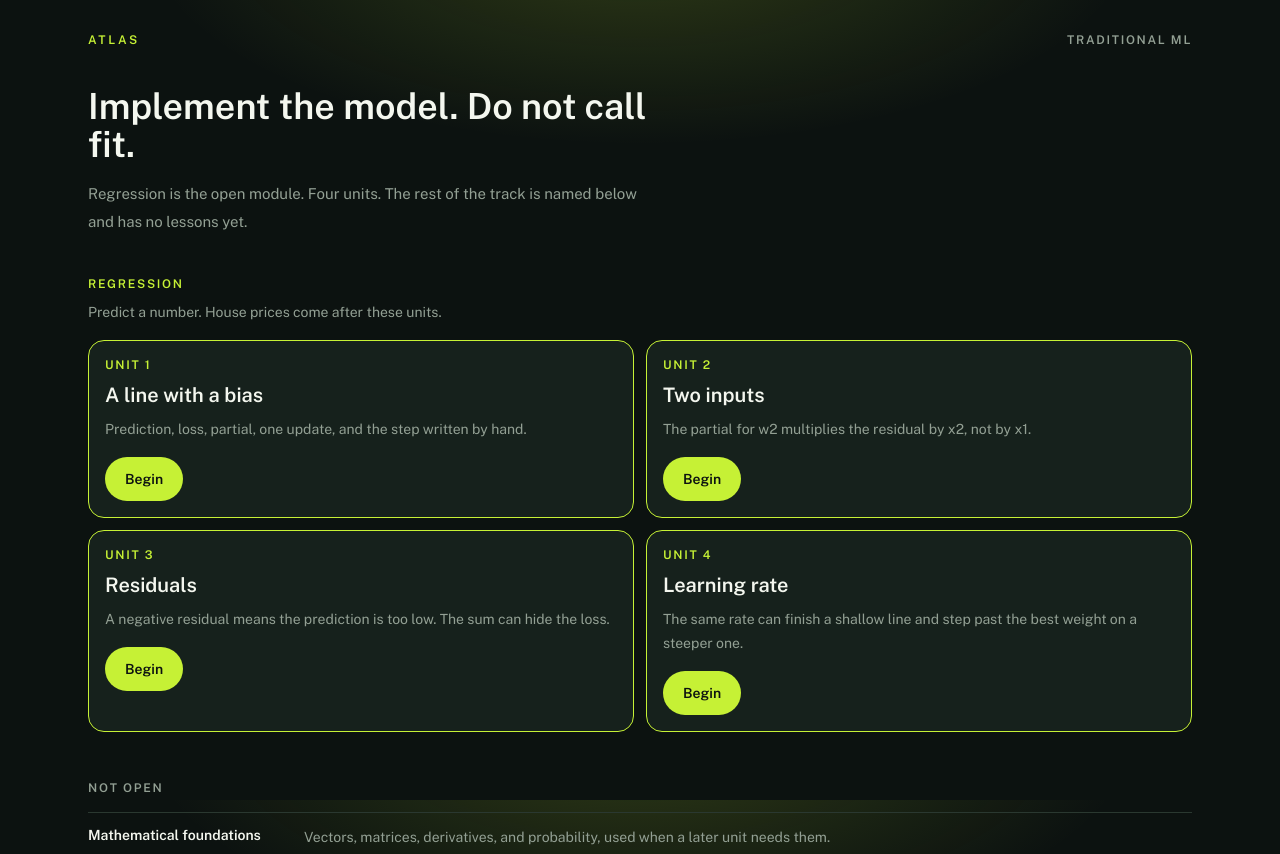
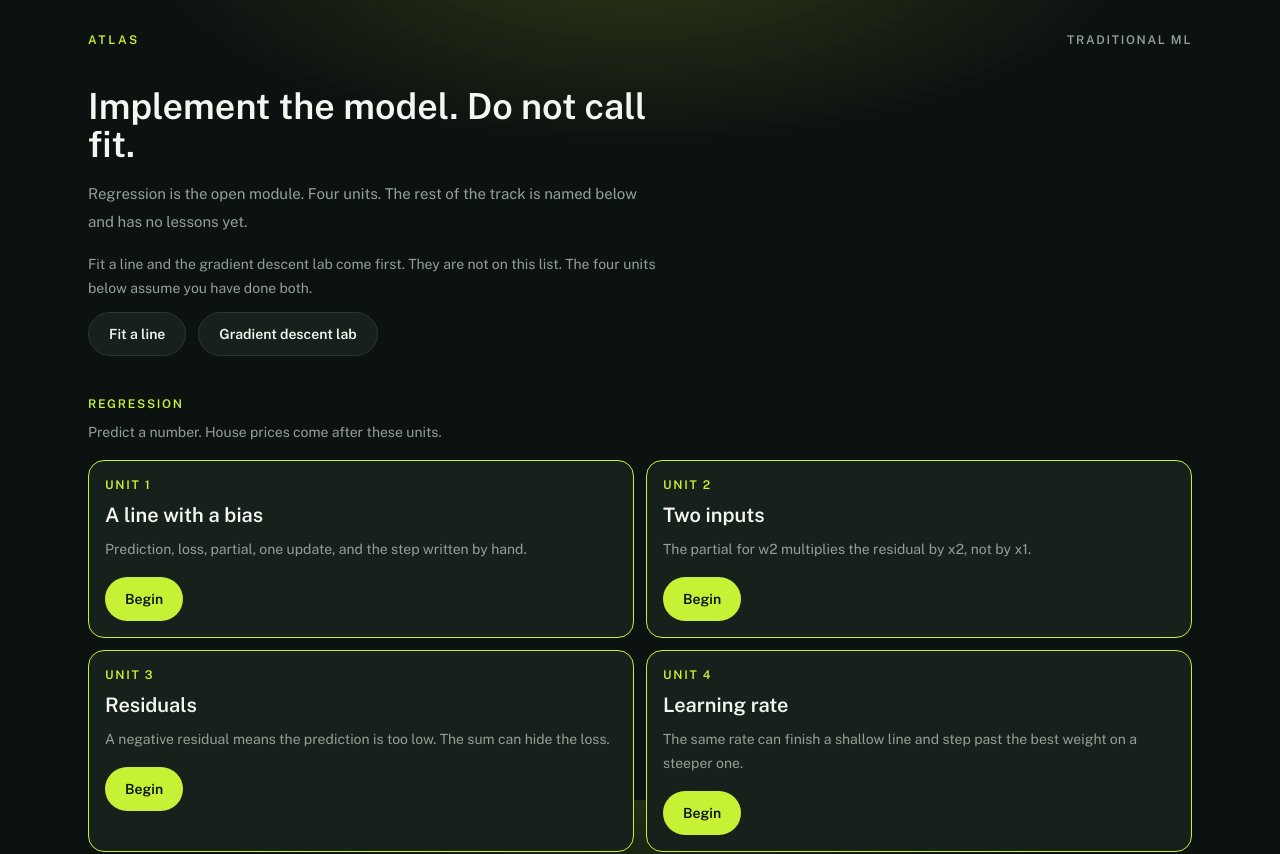
Before and after one commit to Brohammad/atlas, a Next.js app: page /classical in a window 1280 px wide. Shown: the top 854 px of the page. Built offline with nearby package versions, Linux system fonts and the light colour scheme.

Commit message:
fix(classical): surface lab and beginner prerequisites on the map

```diff
--- a/components/classical-map.tsx
+++ b/components/classical-map.tsx
@@ -58,6 +58,18 @@ export function ClassicalMap() {
         Regression is the open module. Four units. The rest of the track is named below and has no
         lessons yet.
       </p>
+      <p className="mt-4 max-w-xl text-sm leading-6 text-muted">
+        Fit a line and the gradient descent lab come first. They are not on this list. The four units
+        below assume you have done both.
+      </p>
+      <div className="mt-3 flex flex-wrap gap-3">
+        <Link href="/beginner" className={quiet}>
+          Fit a line
+        </Link>
+        <Link href="/lab" className={quiet}>
+          Gradient descent lab
+        </Link>
+      </div>
       <h2 className="mt-10 text-xs font-semibold tracking-[0.14em] text-copper uppercase">Regression</h2>
       <p className="mt-2 max-w-xl text-sm leading-6 text-muted">
         Predict a number. House prices come after these units.
```
